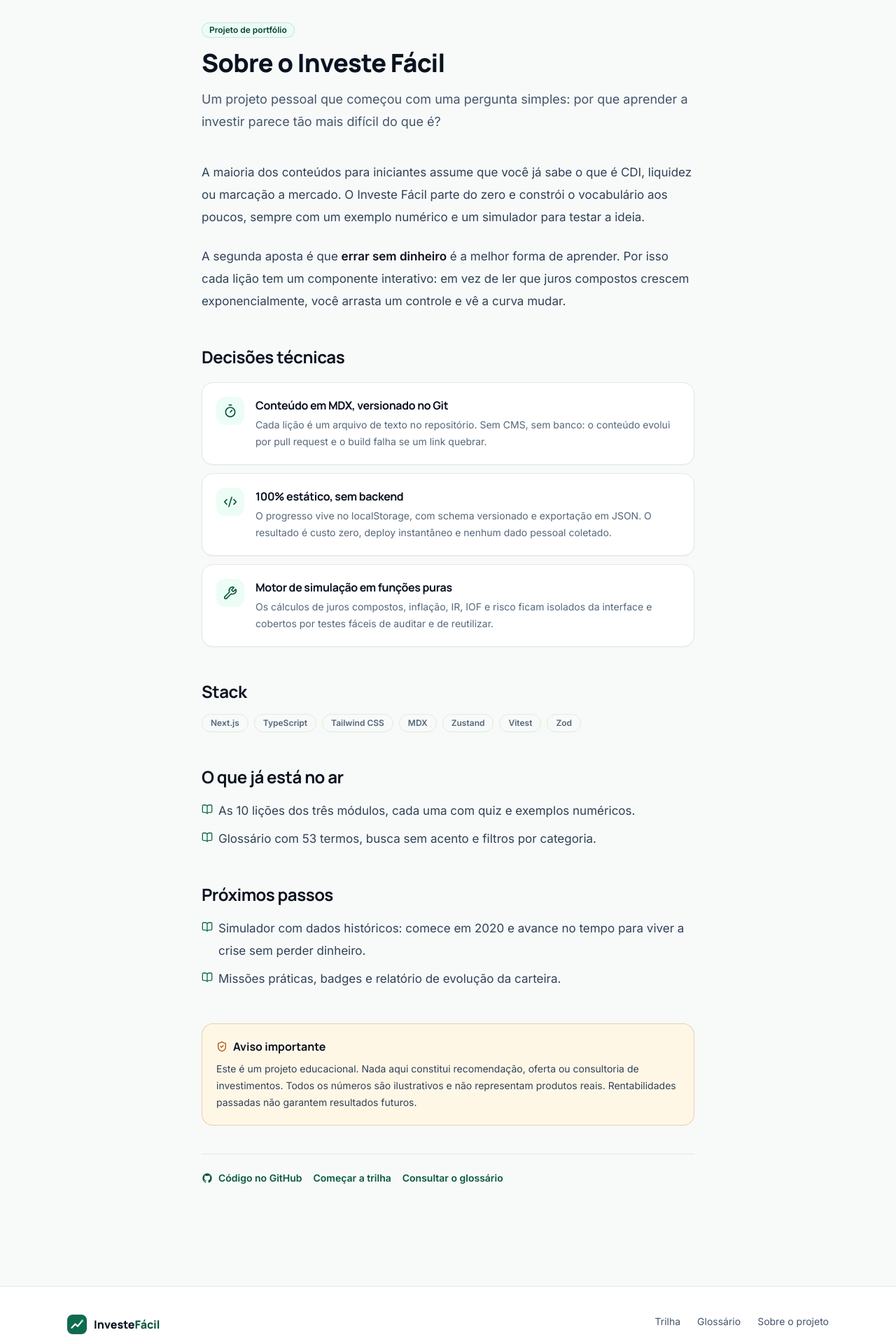
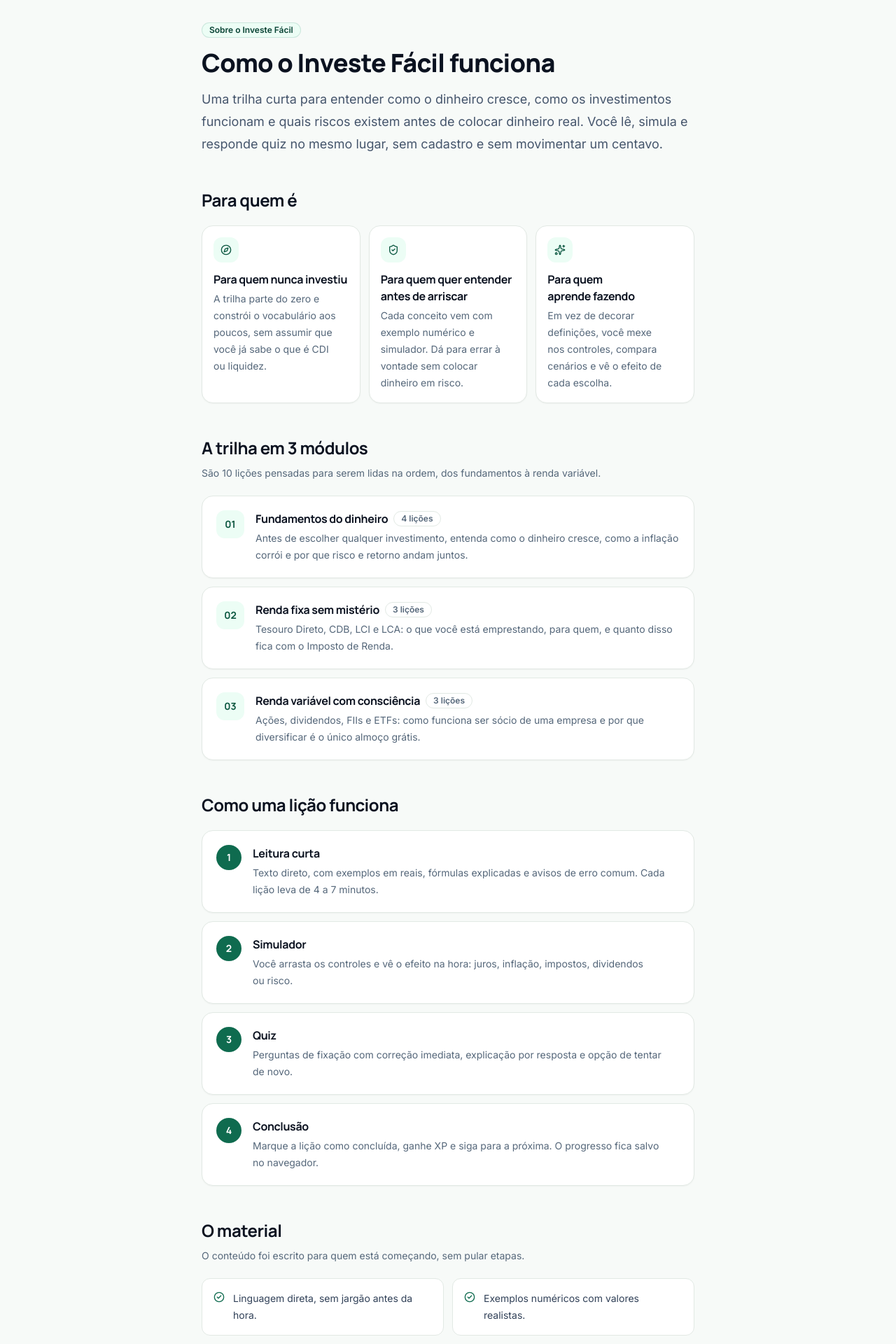
Before and after one commit to henryhgf1/investe-facil, a Next.js app: page /sobre in a window 1280 px wide. Shown: the part 100-2020 px from the top of the page at 70% size. Built offline with nearby package versions, Linux system fonts and the light colour scheme.

Commit message:
feat(sobre): explica a experiencia de aprendizado

```diff
--- a/app/sobre/page.tsx
+++ b/app/sobre/page.tsx
@@ -1,4 +1,20 @@
-import { BookOpen, Code2, ShieldCheck, Timer, Wrench } from "lucide-react";
+import {
+  ArrowRight,
+  BadgeCheck,
+  Calculator,
+  CheckCircle2,
+  Compass,
+  Layers,
+  ListChecks,
+  Search,
+  ShieldCheck,
+  Sparkles,
+  Target,
+  TrendingUp,
+  Trophy,
+  Wallet,
+  XCircle,
+} from "lucide-react";
 import type { Metadata } from "next";
 import Link from "next/link";
 
@@ -6,110 +22,303 @@ import { Badge } from "@/components/ui/badge";
 import { Card } from "@/components/ui/card";
 import { Container } from "@/components/ui/container";
 import { glossary } from "@/content/glossary";
+import { lessonsOfModule } from "@/content/lessons";
+import { modules } from "@/content/modules";
+import { XP_PER_CORRECT_ANSWER, XP_PER_LESSON } from "@/lib/xp";
 
 export const metadata: Metadata = {
-  title: "Sobre o projeto",
+  title: "Como o Investe Fácil funciona",
   description:
-    "Como o Investe Fácil foi construído, quais decisões técnicas guiaram o projeto e o que ele não é.",
+    "A trilha, os simuladores, os quizzes e o progresso do Investe Fácil, explicados em uma página.",
 };
 
-const decisions = [
+const audience = [
   {
-    icon: Timer,
-    title: "Conteúdo em MDX, versionado no Git",
+    icon: Compass,
+    title: "Para quem nunca investiu",
     description:
-      "Cada lição é um arquivo de texto no repositório. Sem CMS, sem banco: o conteúdo evolui por pull request e o build falha se um link quebrar.",
+      "A trilha parte do zero e constrói o vocabulário aos poucos, sem assumir que você já sabe o que é CDI ou liquidez.",
   },
   {
-    icon: Code2,
-    title: "100% estático, sem backend",
+    icon: ShieldCheck,
+    title: "Para quem quer entender antes de arriscar",
     description:
-      "O progresso vive no localStorage, com schema versionado e exportação em JSON. O resultado é custo zero, deploy instantâneo e nenhum dado pessoal coletado.",
+      "Cada conceito vem com exemplo numérico e simulador. Dá para errar à vontade sem colocar dinheiro em risco.",
   },
   {
-    icon: Wrench,
-    title: "Motor de simulação em funções puras",
+    icon: Sparkles,
+    title: "Para quem aprende fazendo",
     description:
-      "Os cálculos de juros compostos, inflação, IR, IOF e risco ficam isolados da interface e cobertos por testes fáceis de auditar e de reutilizar.",
+      "Em vez de decorar definições, você mexe nos controles, compara cenários e vê o efeito de cada escolha.",
   },
 ];
 
+const lessonSteps = [
+  {
+    title: "Leitura curta",
+    description:
+      "Texto direto, com exemplos em reais, fórmulas explicadas e avisos de erro comum. Cada lição leva de 4 a 7 minutos.",
+  },
+  {
+    title: "Simulador",
+    description:
+      "Você arrasta os controles e vê o efeito na hora: juros, inflação, impostos, dividendos ou risco.",
+  },
+  {
+    title: "Quiz",
+    description:
+      "Perguntas de fixação com correção imediata, explicação por resposta e opção de tentar de novo.",
+  },
+  {
+    title: "Conclusão",
+    description:
+      "Marque a lição como concluída, ganhe XP e siga para a próxima. O progresso fica salvo no navegador.",
+  },
+];
+
+const material = [
+  "Linguagem direta, sem jargão antes da hora.",
+  "Exemplos numéricos com valores realistas.",
+  "Fórmulas explicadas peça por peça, não só apresentadas.",
+  "Avisos de armadilha de iniciante e de promessa fácil.",
+];
+
+const exercises = [
+  {
+    icon: TrendingUp,
+    title: "Juros compostos",
+    description:
+      "Veja quanto um aporte mensal vira ao longo de décadas e por que começar cedo importa.",
+  },
+  {
+    icon: Wallet,
+    title: "Inflação e poder de compra",
+    description:
+      "Compare o número no extrato com o que o dinheiro realmente compra depois dos anos.",
+  },
+  {
+    icon: Layers,
+    title: "Comparação de renda fixa",
+    description: "Coloque Tesouro, CDB e LCI lado a lado e entenda o que muda no retorno.",
+  },
+  {
+    icon: Calculator,
+    title: "IR e IOF no resgate",
+    description: "Mude o prazo e veja o degrau do IOF e as faixas do Imposto de Renda.",
+  },
+  {
+    icon: Target,
+    title: "Dividend yield",
+    description: "Calcule quanto um dividendo representa sobre o preço da ação.",
+  },
+  {
+    icon: BadgeCheck,
+    title: "Virar sócio",
+    description: "Entenda o que significa comprar uma fração de uma empresa.",
+  },
+];
+
+const notFor = [
+  "Não é recomendação, oferta ou consultoria de investimento.",
+  "Não movimenta dinheiro real nem se conecta a corretoras.",
+  "Não substitui a leitura de documentos e a orientação de um profissional.",
+];
+
 export default function SobrePage() {
+  const totalLessons = modules.reduce(
+    (sum, lessonModule) => sum + lessonsOfModule(lessonModule.id).length,
+    0,
+  );
+
   return (
     <Container className="max-w-3xl py-12 sm:py-16">
-      <Badge variant="brand">Projeto de portfólio</Badge>
+      <Badge variant="brand">Sobre o Investe Fácil</Badge>
       <h1 className="font-display text-ink mt-4 text-3xl font-extrabold sm:text-4xl">
-        Sobre o Investe Fácil
+        Como o Investe Fácil funciona
       </h1>
       <p className="mt-4 text-lg leading-8 text-slate-600">
-        Um projeto pessoal que começou com uma pergunta simples: por que aprender a investir parece
-        tão mais difícil do que é?
+        Uma trilha curta para entender como o dinheiro cresce, como os investimentos funcionam e
+        quais riscos existem antes de colocar dinheiro real. Você lê, simula e responde quiz no
+        mesmo lugar, sem cadastro e sem movimentar um centavo.
       </p>
 
-      <div className="mt-10 space-y-6 text-[17px] leading-8 text-slate-700">
-        <p>
-          A maioria dos conteúdos para iniciantes assume que você já sabe o que é CDI, liquidez ou
-          marcação a mercado. O Investe Fácil parte do zero e constrói o vocabulário aos poucos,
-          sempre com um exemplo numérico e um simulador para testar a ideia.
+      <section aria-labelledby="para-quem" className="mt-12">
+        <h2 id="para-quem" className="font-display text-ink text-2xl font-bold">
+          Para quem é
+        </h2>
+        <div className="mt-5 grid gap-3 sm:grid-cols-3">
+          {audience.map((item) => (
+            <Card key={item.title} className="p-4">
+              <span className="bg-brand-50 text-brand-700 flex size-9 items-center justify-center rounded-xl">
+                <item.icon className="size-4" aria-hidden="true" />
+              </span>
+              <h3 className="font-display text-ink mt-3 text-base font-bold">{item.title}</h3>
+              <p className="text-muted mt-1 text-sm leading-6">{item.description}</p>
+            </Card>
+          ))}
+        </div>
+      </section>
+
+      <section aria-labelledby="trilha" className="mt-12">
+        <h2 id="trilha" className="font-display text-ink text-2xl font-bold">
+          A trilha em 3 módulos
+        </h2>
+        <p className="text-muted mt-2 text-sm leading-6">
+          São {totalLessons} lições pensadas para serem lidas na ordem, dos fundamentos à renda
+          variável.
         </p>
-        <p>
-          A segunda aposta é que{" "}
-          <strong className="text-ink font-semibold">errar sem dinheiro</strong> é a melhor forma de
-          aprender. Por isso cada lição tem um componente interativo: em vez de ler que juros
-          compostos crescem exponencialmente, você arrasta um controle e vê a curva mudar.
+        <div className="mt-5 space-y-3">
+          {modules.map((lessonModule, index) => {
+            const lessonCount = lessonsOfModule(lessonModule.id).length;
+
+            return (
+              <Card key={lessonModule.id} className="flex gap-4 p-5">
+                <span className="bg-brand-50 text-brand-700 font-display flex size-10 shrink-0 items-center justify-center rounded-xl text-sm font-bold">
+                  {String(index + 1).padStart(2, "0")}
+                </span>
+                <div>
+                  <div className="flex flex-wrap items-center gap-2">
+                    <h3 className="font-display text-ink text-base font-bold">
+                      {lessonModule.title}
+                    </h3>
+                    <Badge variant="outline">
+                      {lessonCount} {lessonCount === 1 ? "lição" : "lições"}
+                    </Badge>
+                  </div>
+                  <p className="text-muted mt-1 text-sm leading-6">{lessonModule.description}</p>
+                </div>
+              </Card>
+            );
+          })}
+        </div>
+      </section>
+
+      <section aria-labelledby="licao" className="mt-12">
+        <h2 id="licao" className="font-display text-ink text-2xl font-bold">
+          Como uma lição funciona
+        </h2>
+        <ol className="mt-5 space-y-3">
+          {lessonSteps.map((step, index) => (
+            <li key={step.title}>
+              <Card className="flex gap-4 p-5">
+                <span className="bg-brand-600 font-display flex size-9 shrink-0 items-center justify-center rounded-full text-sm font-bold text-white">
+                  {index + 1}
+                </span>
+                <div>
+                  <h3 className="font-display text-ink text-base font-bold">{step.title}</h3>
+                  <p className="text-muted mt-1 text-sm leading-6">{step.description}</p>
+                </div>
+              </Card>
+            </li>
+          ))}
+        </ol>
+      </section>
+
+      <section aria-labelledby="material" className="mt-12">
+        <h2 id="material" className="font-display text-ink text-2xl font-bold">
+          O material
+        </h2>
+        <p className="text-muted mt-2 text-sm leading-6">
+          O conteúdo foi escrito para quem está começando, sem pular etapas.
         </p>
-      </div>
+        <ul className="mt-5 grid gap-3 sm:grid-cols-2">
+          {material.map((item) => (
+            <li
+              key={item}
+              className="border-line flex gap-3 rounded-xl border bg-white p-4 text-sm leading-6 text-slate-700"
+            >
+              <CheckCircle2 className="text-brand-600 mt-0.5 size-4 shrink-0" aria-hidden="true" />
+              <span>{item}</span>
+            </li>
+          ))}
+        </ul>
+      </section>
 
-      <h2 className="font-display text-ink mt-12 text-2xl font-bold">Decisões técnicas</h2>
-      <div className="mt-5 space-y-3">
-        {decisions.map((decision) => (
-          <Card key={decision.title} className="flex gap-4 p-5">
-            <span className="bg-brand-50 text-brand-700 flex size-10 shrink-0 items-center justify-center rounded-xl">
-              <decision.icon className="size-5" aria-hidden="true" />
+      <section aria-labelledby="exercicios" className="mt-12">
+        <h2 id="exercicios" className="font-display text-ink text-2xl font-bold">
+          Os exercícios
+        </h2>
+        <p className="text-muted mt-2 text-sm leading-6">
+          Seis simuladores permitem testar as ideias da trilha sem dinheiro real.
+        </p>
+        <div className="mt-5 grid gap-3 sm:grid-cols-2">
+          {exercises.map((exercise) => (
+            <Card key={exercise.title} className="p-4">
+              <span className="bg-brand-50 text-brand-700 flex size-9 items-center justify-center rounded-xl">
+                <exercise.icon className="size-4" aria-hidden="true" />
+              </span>
+              <h3 className="font-display text-ink mt-3 text-base font-bold">{exercise.title}</h3>
+              <p className="text-muted mt-1 text-sm leading-6">{exercise.description}</p>
+            </Card>
+          ))}
+        </div>
+      </section>
+
+      <section aria-labelledby="progresso" className="mt-12">
+        <h2 id="progresso" className="font-display text-ink text-2xl font-bold">
+          Quiz e progresso
+        </h2>
+        <div className="mt-5 grid gap-3 sm:grid-cols-2">
+          <Card className="p-5">
+            <span className="bg-accent-soft text-accent flex size-9 items-center justify-center rounded-xl">
+              <ListChecks className="size-4" aria-hidden="true" />
             </span>
-            <div>
-              <h3 className="font-display text-ink text-base font-bold">{decision.title}</h3>
-              <p className="text-muted mt-1 text-sm leading-6">{decision.description}</p>
-            </div>
+            <h3 className="font-display text-ink mt-3 text-base font-bold">Quiz com explicação</h3>
+            <p className="text-muted mt-1 text-sm leading-6">
+              Cada lição termina com perguntas de fixação. A correção vem na hora, com o motivo de
+              cada resposta.
+            </p>
+            <Badge variant="accent" className="mt-3">
+              +{XP_PER_CORRECT_ANSWER} XP por acerto
+            </Badge>
           </Card>
-        ))}
-      </div>
+          <Card className="p-5">
+            <span className="bg-brand-50 text-brand-700 flex size-9 items-center justify-center rounded-xl">
+              <Trophy className="size-4" aria-hidden="true" />
+            </span>
+            <h3 className="font-display text-ink mt-3 text-base font-bold">Progresso sem conta</h3>
+            <p className="text-muted mt-1 text-sm leading-6">
+              Cada lição concluída vale {XP_PER_LESSON} XP. O nível sobe de 1 a 6 e o progresso fica
+              no seu navegador, com backup em JSON.
+            </p>
+            <Badge variant="brand" className="mt-3">
+              Sem login e sem coleta de dados
+            </Badge>
+          </Card>
+        </div>
+      </section>
 
-      <h2 className="font-display text-ink mt-12 text-2xl font-bold">Stack</h2>
-      <div className="mt-4 flex flex-wrap gap-2">
-        {["Next.js", "TypeScript", "Tailwind CSS", "MDX", "Zustand", "Vitest", "Zod"].map(
-          (item) => (
-            <Badge key={item} variant="outline" className="px-3 py-1 text-xs">
+      <section aria-labelledby="glossario" className="mt-12">
+        <h2 id="glossario" className="font-display text-ink text-2xl font-bold">
+          Glossário
+        </h2>
+        <p className="mt-2 text-sm leading-6 text-slate-700">
+          Os {glossary.length} termos da trilha estão reunidos no glossário, com busca que ignora
+          acentos e filtros por categoria.
+        </p>
+        <Link
+          href="/glossario/"
+          className="text-brand-700 hover:text-brand-800 mt-3 inline-flex items-center gap-1.5 text-sm font-semibold"
+        >
+          <Search className="size-4" aria-hidden="true" />
+          Consultar o glossário
+          <ArrowRight className="size-4" aria-hidden="true" />
+        </Link>
+      </section>
+
+      <section aria-labelledby="nao-e" className="mt-12">
+        <h2 id="nao-e" className="font-display text-ink text-2xl font-bold">
+          O que o Investe Fácil não é
+        </h2>
+        <ul className="mt-4 space-y-2">
+          {notFor.map((item) => (
+            <li key={item} className="flex gap-2 text-[17px] leading-8 text-slate-700">
+              <XCircle className="text-danger mt-1.5 size-4 shrink-0" aria-hidden="true" />
               {item}
-            </Badge>
-          ),
-        )}
-      </div>
-
-      <h2 className="font-display text-ink mt-12 text-2xl font-bold">O que já está no ar</h2>
-      <ul className="mt-4 space-y-2 text-[17px] leading-8 text-slate-700">
-        <li className="flex gap-2">
-          <BookOpen className="text-brand-600 mt-1.5 size-4 shrink-0" aria-hidden="true" />
-          As 10 lições dos três módulos, cada uma com quiz e exemplos numéricos.
-        </li>
-        <li className="flex gap-2">
-          <BookOpen className="text-brand-600 mt-1.5 size-4 shrink-0" aria-hidden="true" />
-          Glossário com {glossary.length} termos, busca sem acento e filtros por categoria.
-        </li>
-      </ul>
-
-      <h2 className="font-display text-ink mt-12 text-2xl font-bold">Próximos passos</h2>
-      <ul className="mt-4 space-y-2 text-[17px] leading-8 text-slate-700">
-        <li className="flex gap-2">
-          <BookOpen className="text-brand-600 mt-1.5 size-4 shrink-0" aria-hidden="true" />
-          Simulador com dados históricos: comece em 2020 e avance no tempo para viver a crise sem
-          perder dinheiro.
-        </li>
-        <li className="flex gap-2">
-          <BookOpen className="text-brand-600 mt-1.5 size-4 shrink-0" aria-hidden="true" />
-          Missões práticas, badges e relatório de evolução da carteira.
-        </li>
-      </ul>
+            </li>
+          ))}
+        </ul>
+      </section>
 
       <div className="border-warn/25 bg-warn-soft mt-12 rounded-2xl border p-5">
         <p className="font-display text-ink flex items-center gap-2 text-base font-bold">
@@ -125,20 +334,24 @@ export default function SobrePage() {
 
       <div className="border-line mt-10 flex flex-wrap items-center gap-4 border-t pt-6 text-sm">
         <Link
+          href="/trilha/"
+          className="text-brand-700 hover:text-brand-800 inline-flex items-center gap-1.5 font-semibold"
+        >
+          Começar a trilha
+          <ArrowRight className="size-4" aria-hidden="true" />
+        </Link>
+        <Link href="/glossario/" className="text-brand-700 hover:text-brand-800 font-semibold">
+          Consultar o glossário
+        </Link>
+        <a
           href="https://github.com/henryhgf1/investe-facil"
           className="text-brand-700 hover:text-brand-800 inline-flex items-center gap-2 font-semibold"
         >
           <svg viewBox="0 0 24 24" className="size-4" fill="currentColor" aria-hidden="true">
             <path d="M12 2C6.48 2 2 6.58 2 12.25c0 4.53 2.87 8.37 6.84 9.73.5.1.68-.22.68-.49v-1.72c-2.78.62-3.37-1.37-3.37-1.37-.45-1.18-1.11-1.5-1.11-1.5-.91-.63.07-.62.07-.62 1 .07 1.53 1.06 1.53 1.06.9 1.57 2.34 1.12 2.91.86.09-.67.35-1.12.63-1.38-2.22-.26-4.56-1.14-4.56-5.06 0-1.12.39-2.03 1.03-2.75-.1-.26-.45-1.3.1-2.71 0 0 .84-.28 2.75 1.05a9.36 9.36 0 0 1 5 0c1.91-1.33 2.75-1.05 2.75-1.05.55 1.41.2 2.45.1 2.71.64.72 1.03 1.63 1.03 2.75 0 3.93-2.35 4.8-4.58 5.05.36.32.68.94.68 1.9v2.82c0 .27.18.6.69.49A10.26 10.26 0 0 0 22 12.25C22 6.58 17.52 2 12 2Z" />
           </svg>
-          Código no GitHub
-        </Link>
-        <Link href="/trilha/" className="text-brand-700 hover:text-brand-800 font-semibold">
-          Começar a trilha
-        </Link>
-        <Link href="/glossario/" className="text-brand-700 hover:text-brand-800 font-semibold">
-          Consultar o glossário
-        </Link>
+          Código e detalhes técnicos
+        </a>
       </div>
     </Container>
   );
```
Also changed, not shown: 1 other file (tests, documents, lock files or other folders).
